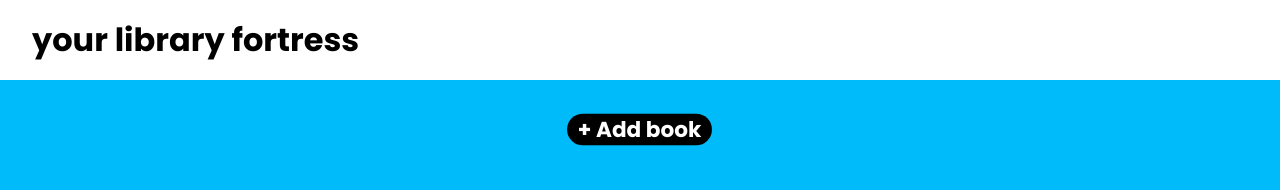
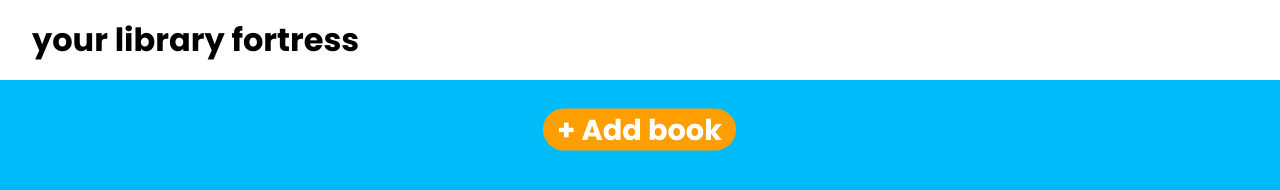
Before and after one commit to salvantjeff/Library, a plain HTML site: page index.html in a window 1280 px wide. In both pictures the pointer is over the element "+ Add book". Drawn offline with Linux system fonts and the light colour scheme.

Commit message:
Change addbook button if hovering

```diff
--- a/style.css
+++ b/style.css
@@ -148,3 +148,10 @@ label.selected {
     scale: 0.9;
     transition: scale 400ms ease-in-out;
 }
+
+.add-book-header:hover {
+    cursor: pointer;
+    background-color: #ff9e00;
+    color: white;
+    scale: 1.2;
+}
```
